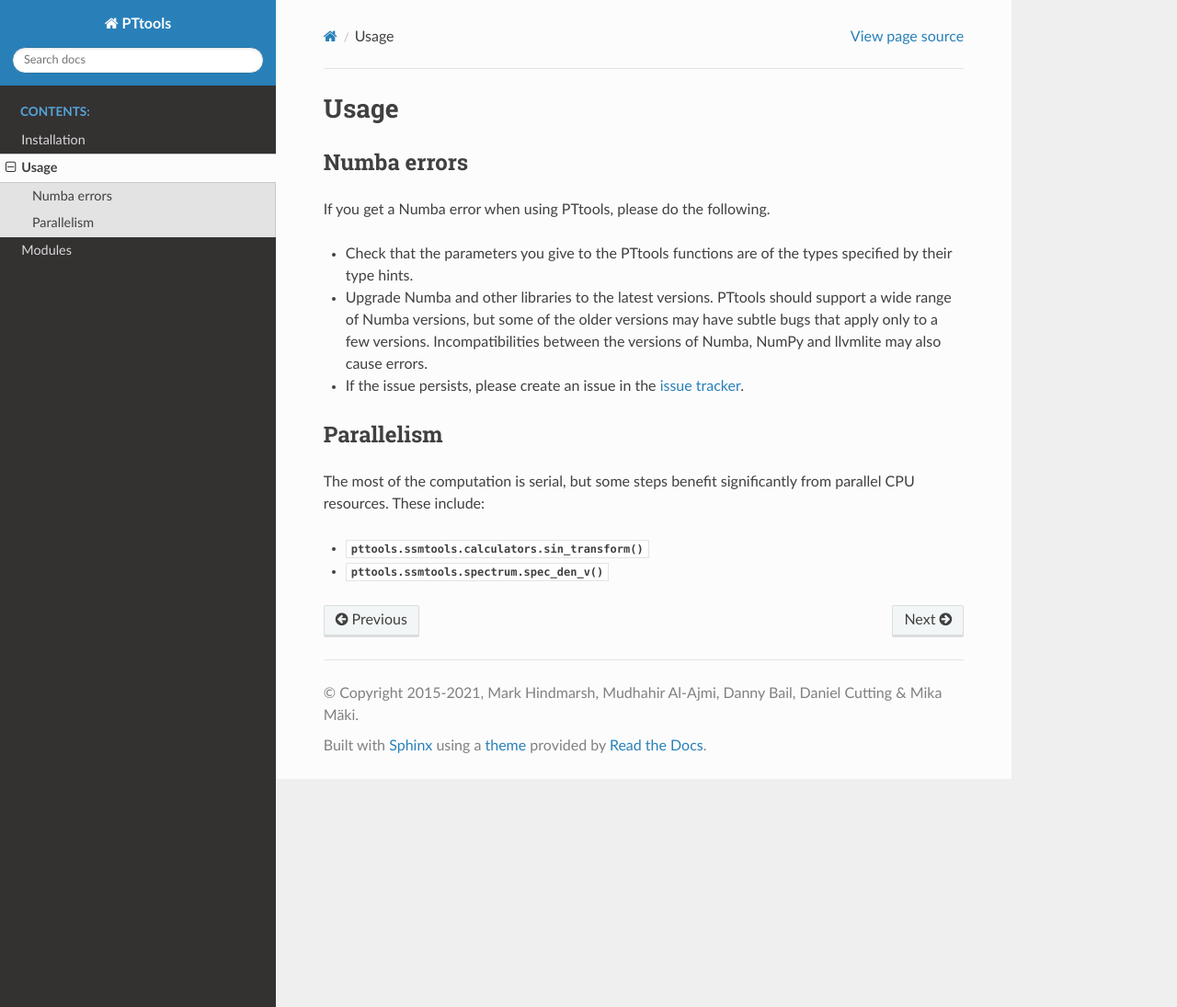
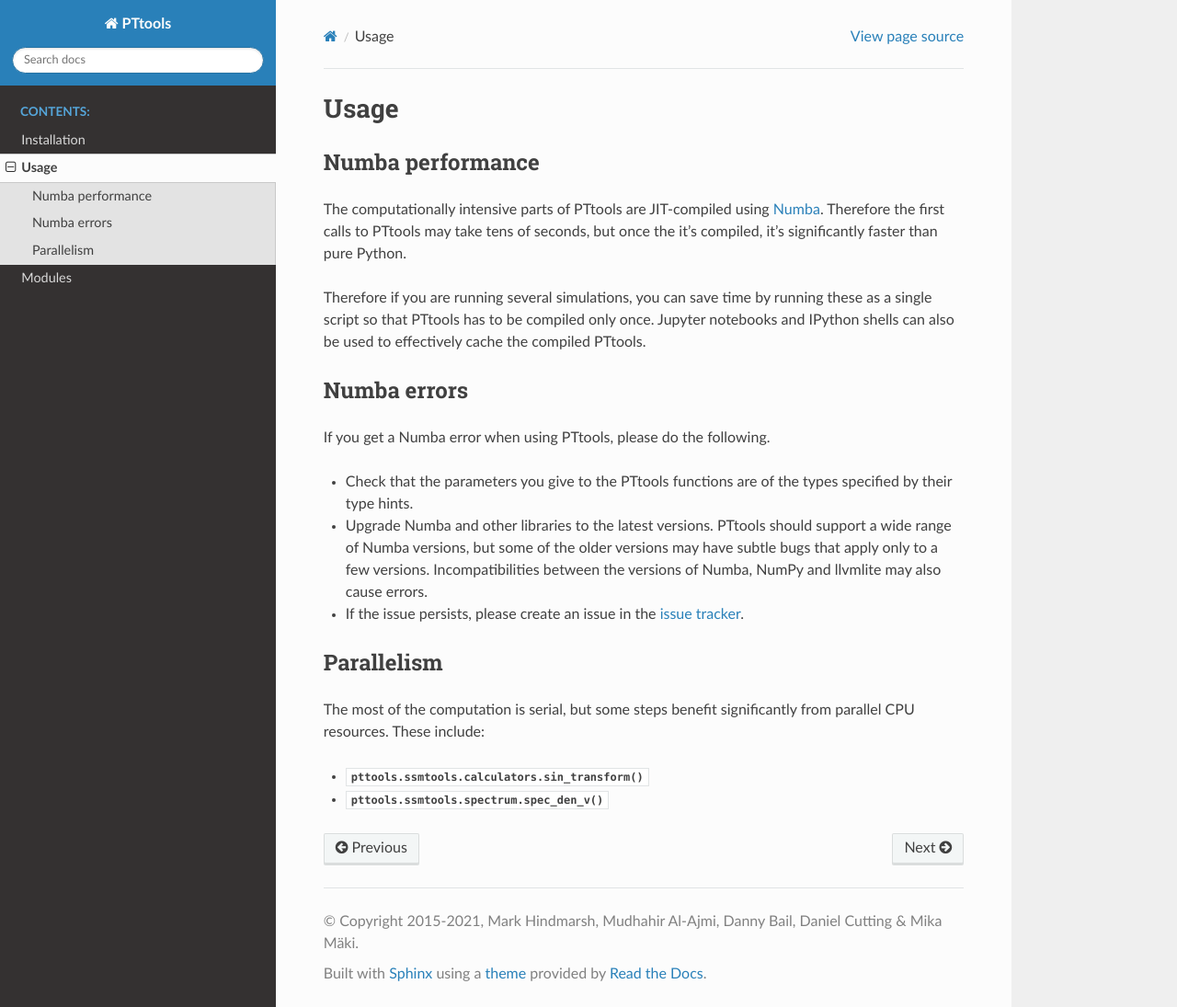
Before and after one commit to CFT-HY/pttools, a Sphinx documentation site: the page built from docs/usage.rst, in a window 1280 px wide and 1095 px high. Shown: the whole window at 92% size. Built offline with Sphinx 7.4.7 and the Read the Docs theme 2.0.0, drawn with Linux system fonts in a browser that asks for light colours; pages that are not in the unit, such as notebooks, are missing from menus.

Commit message:
Add documentation on Numba performance

```diff
--- a/docs/usage.rst
+++ b/docs/usage.rst
@@ -1,5 +1,16 @@
 Usage
 =====
+
+Numba performance
+-----------------
+The computationally intensive parts of PTtools are JIT-compiled using
+`Numba <https://numba.pydata.org/>`_.
+Therefore the first calls to PTtools may take tens of seconds, but once the it's compiled,
+it's significantly faster than pure Python.
+
+Therefore if you are running several simulations, you can save time by running these as a single script
+so that PTtools has to be compiled only once.
+Jupyter notebooks and IPython shells can also be used to effectively cache the compiled PTtools.
 
 Numba errors
 ------------
```
